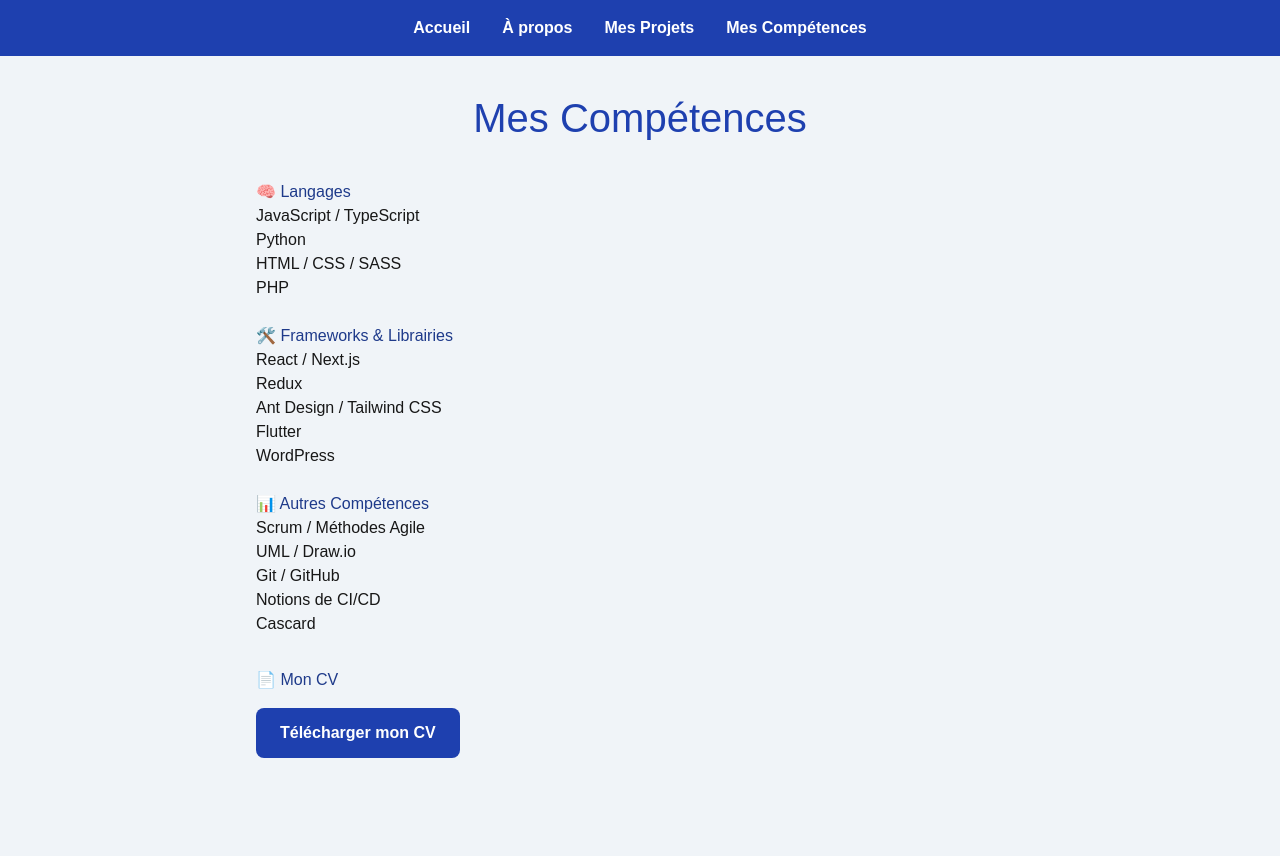
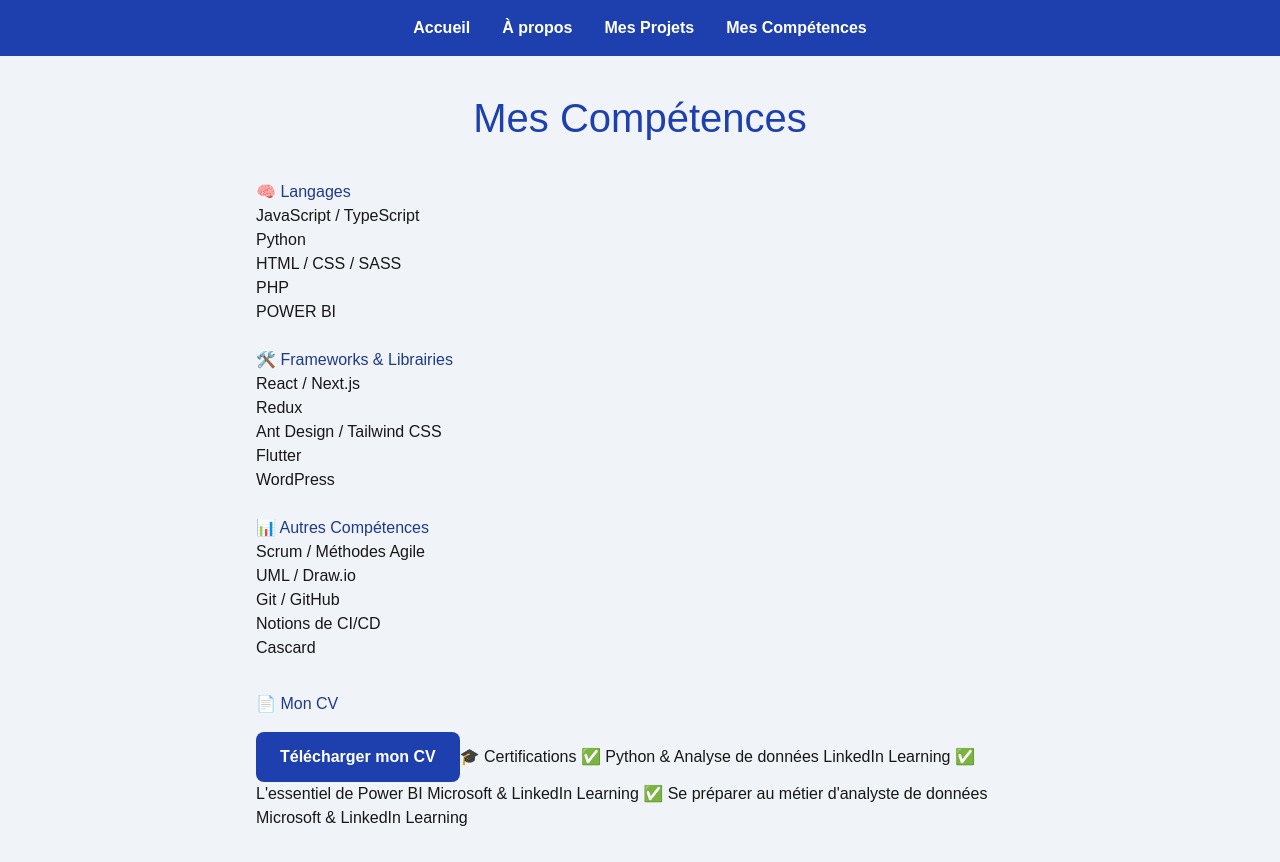
Before and after one commit to kassir2/mon-portfolio, a Next.js app: page /competences in a window 1280 px wide. Built offline with nearby package versions, Linux system fonts and the light colour scheme.

Commit message:
Ajout des certifications

```diff
--- a/src/app/a-propos/page.tsx
+++ b/src/app/a-propos/page.tsx
@@ -25,7 +25,7 @@ export default function APropos() {
         }}
       />
       <p style={{ fontSize: '1.2rem', maxWidth: '700px', textAlign: 'center', color: '#374151' }}>
-        Je suis Kassir TIDJANI , étudiant en informatique à l’IMIE de Paris. Passionné par le développement web,l’intelligence artificielle et la gestion de projet , mon objectif est de contribuer à des projets innovants tout en continuant à apprendre.
+        Je suis Kassir TIDJANI , Titulaire d'un Master 2 en Big Data , IA/IOT et en gestion de projet  . Passionné par le développement web,l’intelligence artificielle et la gestion de projet , mon objectif est de contribuer à des projets innovants tout en continuant à apprendre.
         Dans la vie quotidienne, je suis quelqu’un de sociable qui pratique du sport notamment la marche rapide , le football. Cela m’aide non seulement à avoir l’esprit d’équipe , l’endurance et aussi à être très à l’aise au contact des autres.
       </p>
     </main>
--- a/src/app/competences/page.tsx
+++ b/src/app/competences/page.tsx
@@ -31,6 +31,7 @@ export default function Competences() {
           <li> Python </li>
           <li> HTML / CSS / SASS </li>
           <li> PHP </li>
+          <li> POWER BI </li>
 
         </ul>
 
@@ -69,6 +70,19 @@ export default function Competences() {
         >
           Télécharger mon CV
         </a>
+
+     🎓 Certifications
+
+✅ Python & Analyse de données
+   LinkedIn Learning
+
+✅ L'essentiel de Power BI
+   Microsoft & LinkedIn Learning
+
+✅ Se préparer au métier d'analyste de données
+   Microsoft & LinkedIn Learning
+
+
       </section>
     </main>
   );
--- a/src/app/page.tsx
+++ b/src/app/page.tsx
@@ -15,7 +15,7 @@ export default function Home() {
       </h1>
       <p style={{ fontSize: '1.2rem', color: '#374151', textAlign: 'center', maxWidth: '600px' }}>
          <strong>Kassir TIDJANI</strong> , DATA ANALYST / IA , IOT / GESTION DE PROJET
-          (RECHERCHE UN CONTRAT EN APPRENTISSAGE POUR EFFECTUER MON MASTER 2 EN GESTION DE PROJET ).
+          ( Diplômé d'un  Master en  Big Data , IA / IOT / gestion de Projet et spécialisé dans  la conduite de projets à l'interface métiers et technique , je souhaite intégrer une équipe dynamique et passionnée pour accompagner les métiers dans l'exploitation des données . ).
       </p>
     </main>
   );
```
Also changed, not shown: 1 other file (tests, documents, lock files or other folders).
